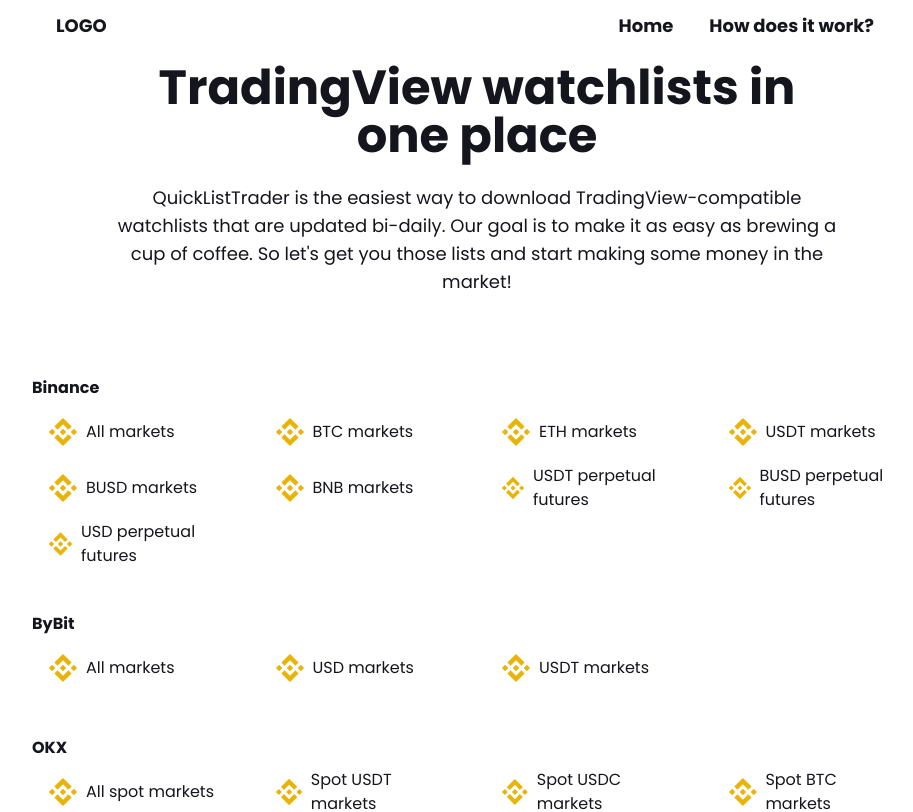
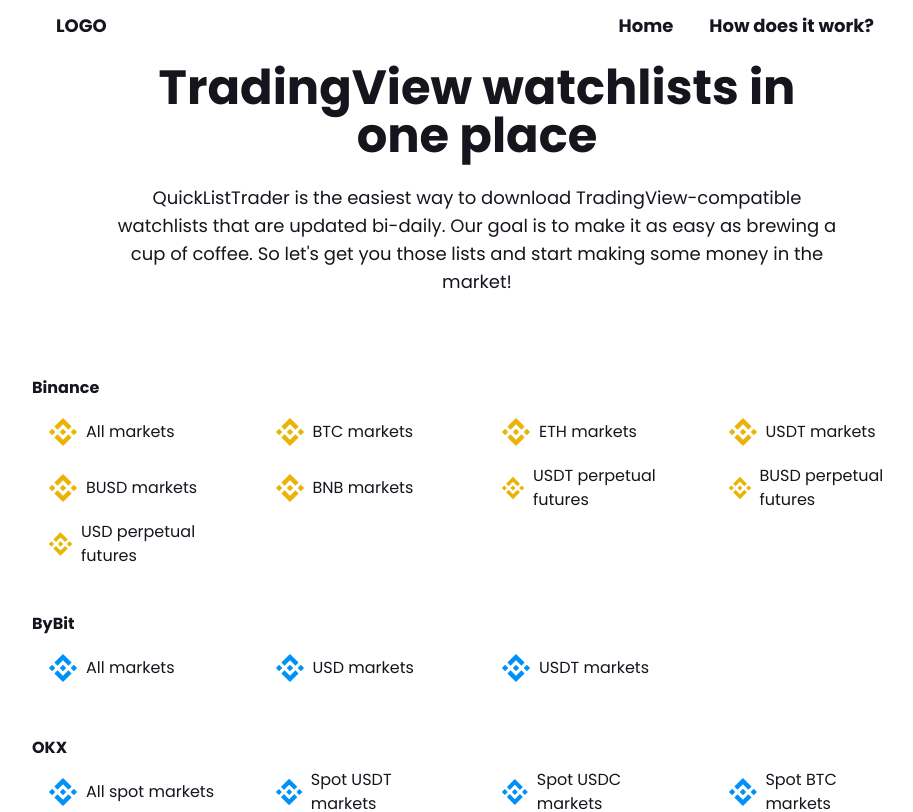
Before and after one commit to ilkay-alti/QuickListTrader, a Next.js app: page /en in a window 1280 px wide. Shown: the top 812 px of the page, without its empty margins (163-1076 px from the left). Built offline with nearby package versions, Linux system fonts and the light colour scheme.

Commit message:
fixed: group icon padding change on hover 🪤

```diff
--- a/src/components/Cards/Card.tsx
+++ b/src/components/Cards/Card.tsx
@@ -21,6 +21,7 @@
 interface CardrProps extends VariantProps<typeof card> {
   className?: string;
   data: dataProps;
+  color?: string;
 }
 
 interface dataProps {
@@ -32,9 +33,12 @@
   className,
   intent,
   data,
+  color,
 
   ...props
 }) => (
+  console.log("data", color),
+  (
     <Link
       href={data.link}
       target="_blank"
@@ -44,10 +48,10 @@
       <Binance
         width={30}
         height={30}
-      className="group-hover:fill-gray-500 group-hover/text:fill-[#F0B90B] "
+        style={{ color: color }}
+        className={` group-hover/text:fill-current group-hover:fill-gray-500`}
       />
-    <span className="group-hover/text:text-black group-hover:fill-gray-900 ">
-      {data.title}
-    </span>
+      <span className="group-hover/text:text-black  ">{data.title}</span>
     </Link>
+  )
 );
--- a/src/components/Cards/CardTable.tsx
+++ b/src/components/Cards/CardTable.tsx
@@ -22,6 +22,7 @@
 
 type dataProps = {
   title: string;
+  color?: string;
   items: {
     title: string;
     link: string;
@@ -43,7 +44,8 @@
             <Card
               key={subItem.title}
               data={subItem}
-              className="group-hover:text-gray-400 group-hover:fill-gray-400"
+              className="group-hover:text-gray-400 "
+              color={item.color}
             />
           ))}
         </div>
--- a/src/components/Icon/Binance.tsx
+++ b/src/components/Icon/Binance.tsx
@@ -3,9 +3,9 @@
 const Binance = (props: SVGProps<SVGSVGElement>) => (
   <svg
     xmlns="http://www.w3.org/2000/svg"
-    fill="#eab308"
     viewBox="0 0 32 32"
     {...props}
+    fill="currentColor"
   >
     <title>{"binance"}</title>
     <path d="m15.986 1.019 9.189 9.159-3.396 3.393-5.793-5.793-5.793 5.823-3.396-3.393 9.189-9.189zM4.399 12.605 7.764 16l-3.363 3.365L1.005 16zm11.587.002 3.394 3.363-3.395 3.395L12.59 16l3.395-3.393zm11.586-.002L30.995 16l-3.393 3.395L24.207 16zm-5.794 5.794 3.396 3.393-9.189 9.189-9.189-9.187 3.396-3.395 5.793 5.823 5.793-5.823z" />
--- a/src/mock/index.ts
+++ b/src/mock/index.ts
@@ -1,6 +1,7 @@
 export const mockData = [
   {
     title: "Binance",
+    color: "#eab308",
     items: [
       {
         title: "All markets",
@@ -43,6 +44,7 @@
   },
   {
     title: "ByBit",
+    color: "#0091F7",
     items: [
       {
         title: "All markets",
@@ -59,6 +61,7 @@
     ],
   },
   {
+    color: "#0091F7",
     title: "OKX",
     items: [
       {
@@ -85,6 +88,7 @@
   },
   {
     title: "Kucoin",
+    color: "#0091F7",
     items: [
       {
         title: "All markets",
@@ -106,6 +110,8 @@
   },
   {
     title: "Huobi",
+    color: "#0091F7",
+
     items: [
       {
         title: "All markets",
@@ -131,6 +137,8 @@
   },
   {
     title: "Bitfinex",
+    color: "#0091F7",
+
     items: [
       {
         title: "All markets",
@@ -156,6 +164,8 @@
   },
   {
     title: "Coinbase",
+    color: "#0091F7",
+
     items: [
       {
         title: "All markets",
@@ -185,6 +195,8 @@
   },
   {
     title: "Kraken",
+    color: "#0091F7",
+
     items: [
       {
         title: "All markets",
@@ -214,6 +226,8 @@
   },
   {
     title: "Poloniex",
+    color: "#0091F7",
+
     items: [
       {
         title: "All markets",
```
Lines whose indentation alone changed are shown as unchanged.
